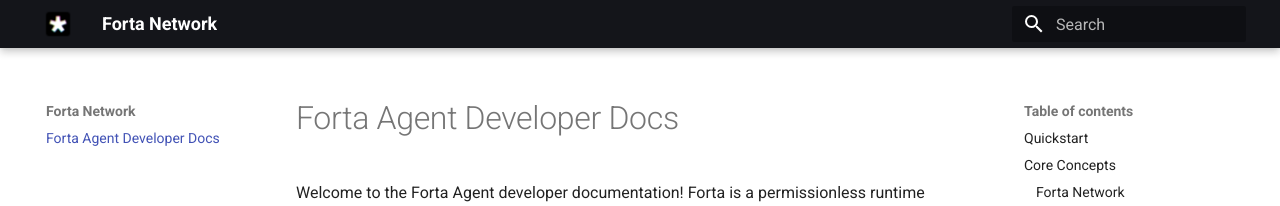
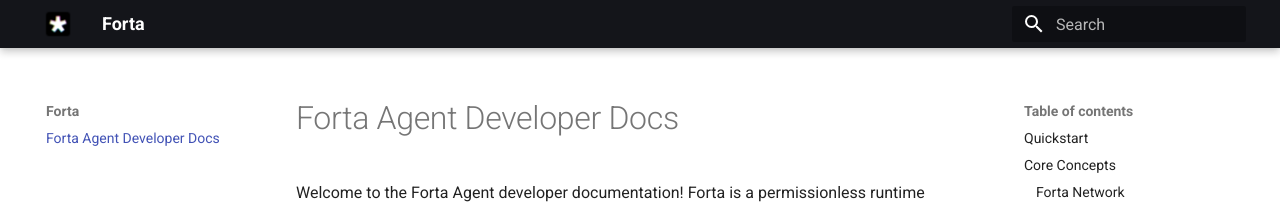
Before and after one commit to forta-network/docs, an MkDocs documentation site: the page built from docs/index.md, in a window 1280 px wide. Shown: the top 206 px of the page. Built offline with MkDocs 1.6.1 and Material for MkDocs 9.7.7, drawn with Linux system fonts in a browser that asks for light colours.

Commit message:
change site name

```diff
--- a/mkdocs.yml
+++ b/mkdocs.yml
@@ -1,4 +1,4 @@
-site_name: Forta Network
+site_name: Forta
 
 theme:
   name: material
```
